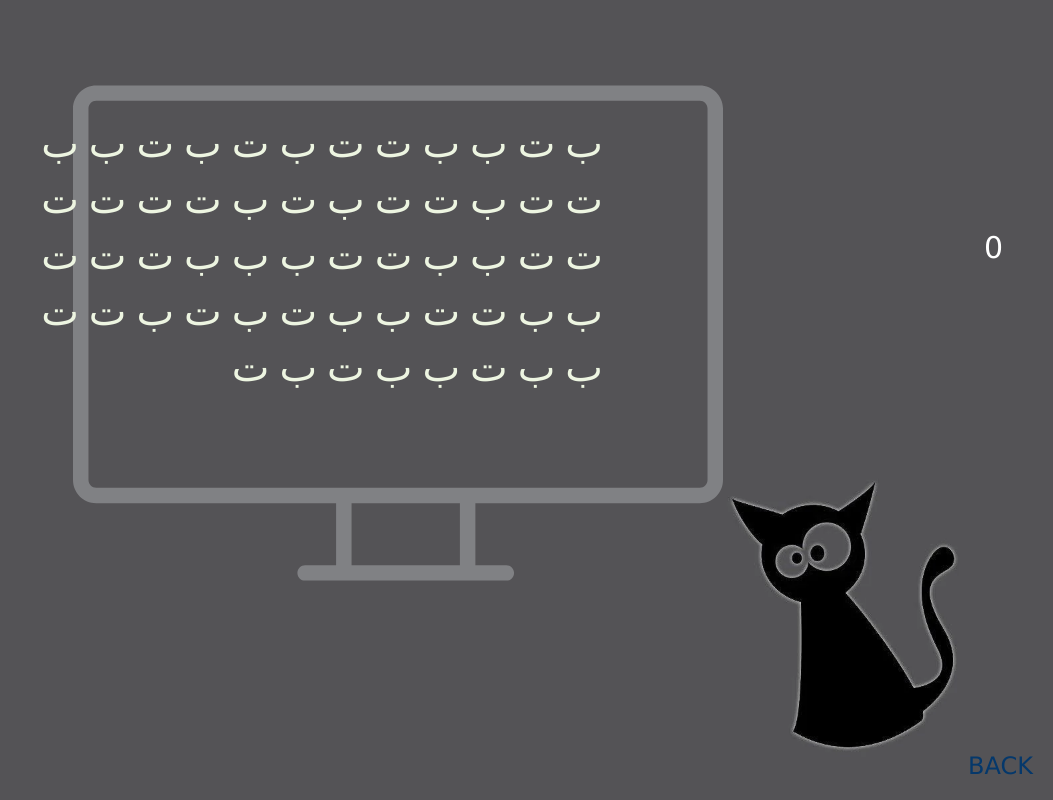
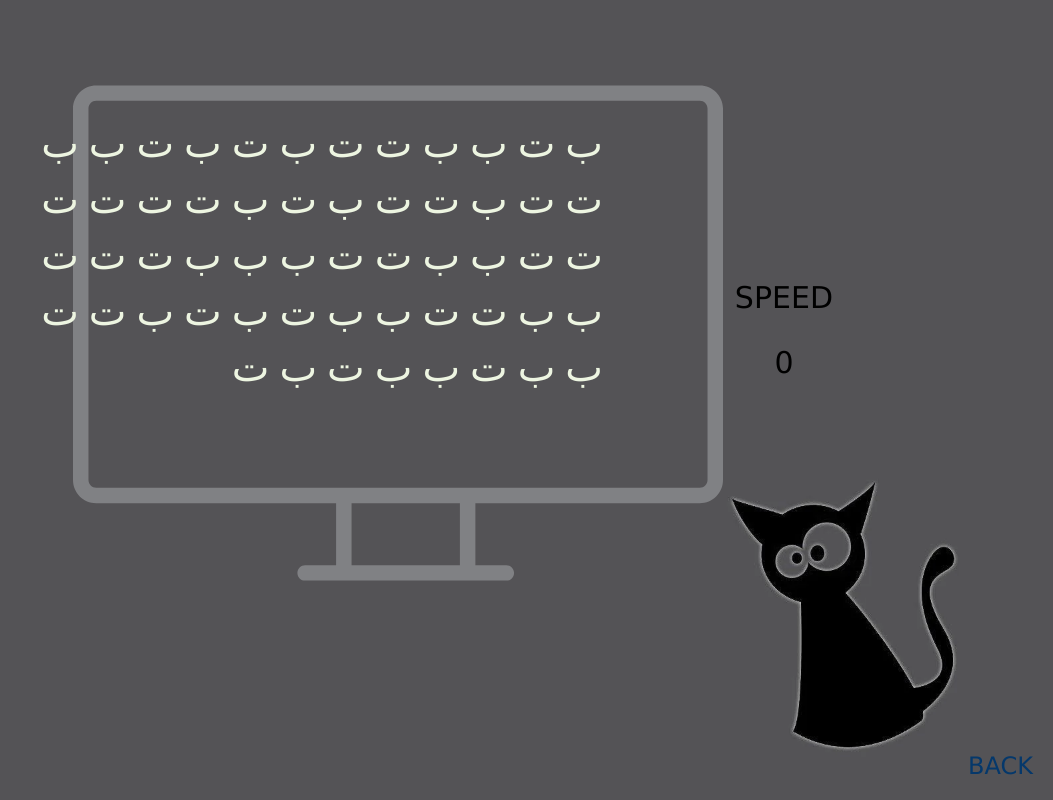
Before and after one commit to HabibRahmani/Typing, a plain HTML site: page persian-lessons.html in a window 1280 px wide. Shown: the whole page, without its empty margins (227-1280 px from the left). Drawn offline with Linux system fonts and the light colour scheme.

Commit message:
add lesson

```diff
--- a/js/persion.js
+++ b/js/persion.js
@@ -1,5 +1,5 @@
 const persionExercise = document.querySelector('.persionExercise');
-
+const speed = document.querySelector('.speed')
 
 const persionExercises = ["بتببتتبتبتببتتبتتبتبتتتتتتببتتبببتتتببتتببتبتبتتببتببتبت",
     "نینننینینننینیننینننینننیننینیننیننننیننیننیننیننینینیننینننینینننینن",
@@ -19,10 +19,19 @@ let value;
 let writtenTrueLetters = 0;
 let letters;
 let audio = new Audio("click1.mp3");
+let speedTimer;
+let sec;
+let words;
+let startSpeed = true;
 
 document.addEventListener('keypress', (e) => {
     value = e.key;
     checkForTrueWritten()
+    if(startSpeed){
+        speedTimer = setInterval(countSpeed , 1000)
+        startSpeed = false;
+    }
+
 })
 
 
@@ -36,6 +45,11 @@ function addLesson (){
         persionExercise.appendChild(letter);
     }
 
+    words = persionExercises[currentLesson].length / 3;
+    sec = 0;
+    speed.textContent = "0"
+    clearInterval(speedTimer)
+    startSpeed = true;
 }
 
 function checkForTrueWritten (){
@@ -55,6 +69,13 @@ function checkForTrueWritten (){
         audio.play();
     }
 
+}
 
+function countSpeed (){
+    if(sec > 1){
+        let userSpeed = (60 * words) / sec;
+        speed.textContent = Math.floor(userSpeed);
+    }
 
+    sec++;
 }
--- a/persian-lessons.html
+++ b/persian-lessons.html
@@ -26,7 +26,8 @@
             <a href="languages.html">BACK</a>
         </a>
     </div>
-    <div>
+    <div class="speedInfo">
+        <p class="text">SPEED</p>
         <p class="speed">0</p>
     </div>
     </div>
--- a/style.css
+++ b/style.css
@@ -131,14 +131,7 @@
 
 }
 
-.speed {
-    position: absolute;
-    top: 200px;
-    right: 50px;
-    font-size: 30px;
-    color: white;
-    font-family: Verdana, Geneva, Tahoma, sans-serifs;
-}
+
 
 .writtenLetters {
     color: #90c4f0;
@@ -208,11 +201,13 @@
 
 }
 
-.persionExercise p {
-    padding: 10px;
-    font-size: 24px;
-    text-align: justify !important;
-    line-height: 150%;
+.speedInfo {
+    position: absolute;
+    top: 250px;
+    right: 220px;
+    font-size: 30px;
+    text-align: center;
+    font-family: Verdana, Geneva, Tahoma, sans-serif;
 }
 
 .letter {
```
